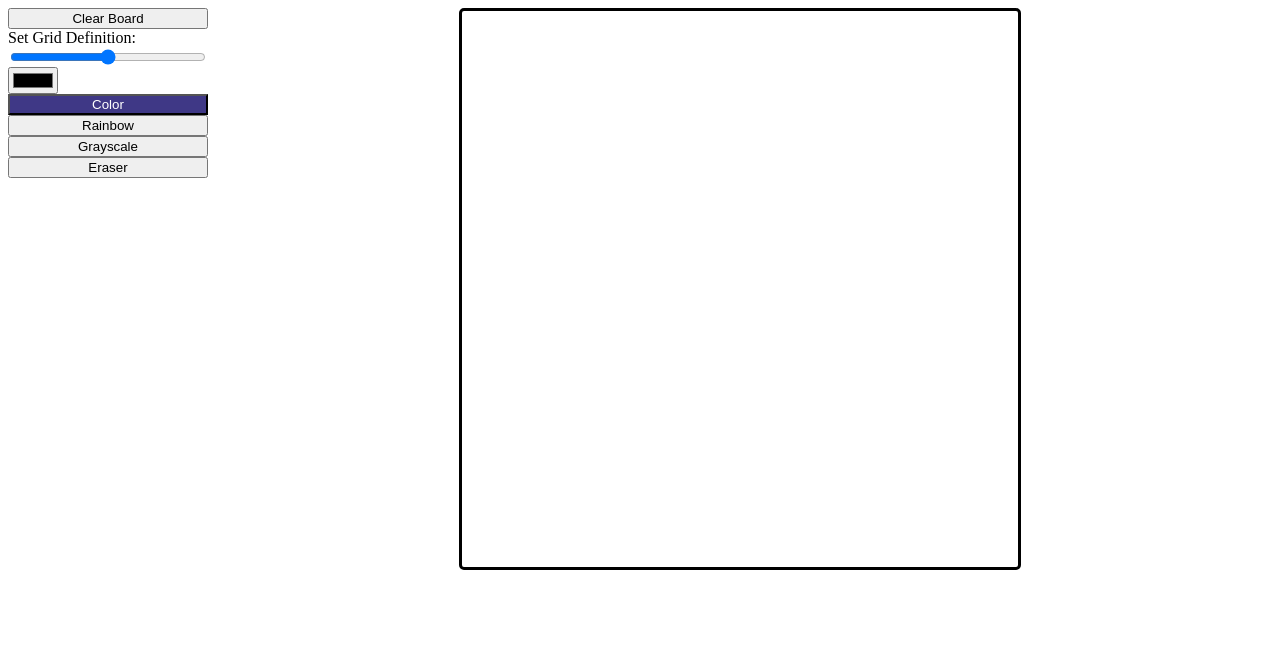
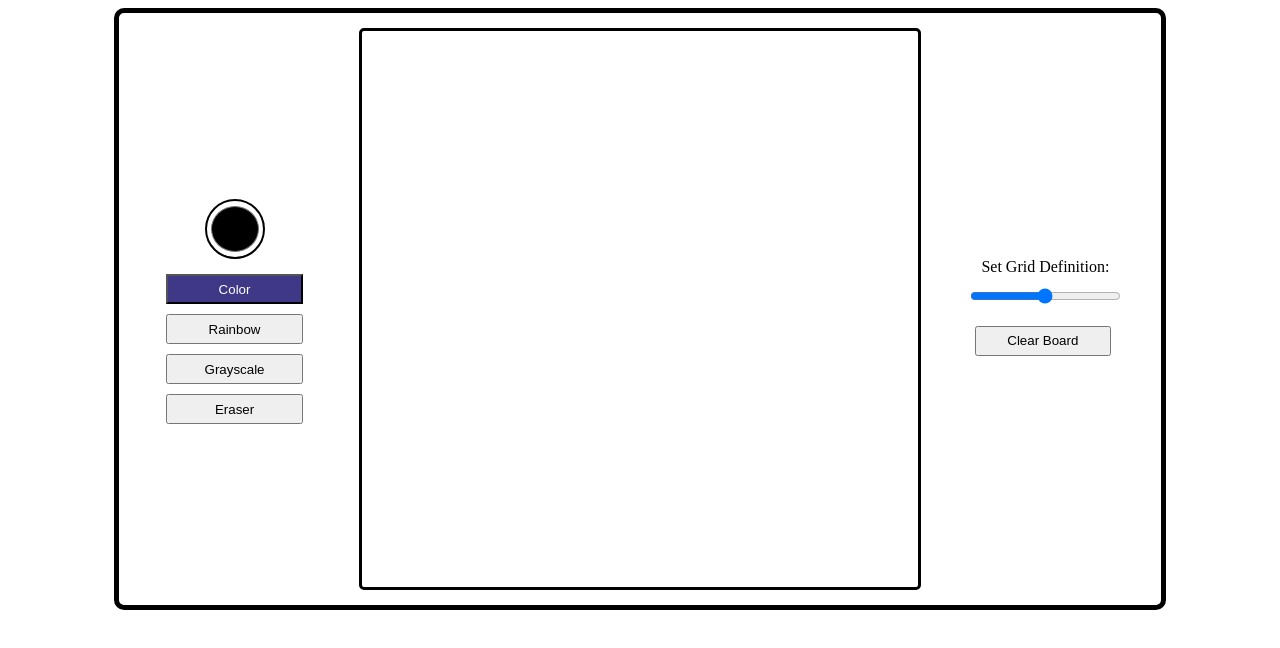
Before and after one commit to federico-palma/etch-a-sketch, a plain HTML site: page index.html in a window 1280 px wide. Drawn offline with Linux system fonts and the light colour scheme.

Commit message:
Added basic styling

```diff
--- a/index.html
+++ b/index.html
@@ -9,20 +9,25 @@
         <link rel="stylesheet" href="style.css">
     </head>
     <body>
-        <div id="settings">
-            <button id="btn-clear">Clear Board</button>
-            <label for="grid-def-slider">Set Grid Definition:</label>
-            <input name="grid-def-slider" type="range" id="grid-def-slider" min="16" max="100">
-            <div id="color-picker-div">
+        <main id="main">
+            <div id="color-settings">
                 <input type="color" id="colorPicker" value="#000000">
                 <button class="btn-mode btn-active" id="btn-color-mode">Color</button>
                 <button class="btn-mode" id="btn-rainbow-mode">Rainbow</button>
                 <button class="btn-mode" id="btn-grayscale-mode">Grayscale</button>
                 <button class="btn-mode" id="btn-eraser-mode">Eraser</button>
             </div>
-        </div>
 
-        <div id="grid-container"></div>
+            <div id="grid-container"></div>
+
+            <div id="settings">
+                <div id="slider-div">
+                    <label for="grid-def-slider">Set Grid Definition:</label>
+                    <input name="grid-def-slider" type="range" id="grid-def-slider" min="16" max="100">
+                </div>
+                <button id="btn-clear">Clear Board</button>
+            </div>
+        </main>
 
         <script src="script.js"></script>
     </body>
--- a/style.css
+++ b/style.css
@@ -1,3 +1,15 @@
+#main {
+    display: flex;
+    align-items: center;
+    justify-content: center;
+    margin: auto;
+    border: solid 5px black;
+    border-radius: 10px;
+    width: 80%;
+    padding: 15px;
+}
+
+/* Grid */
 #grid-container {
     margin: auto;
     width: 550px;
@@ -14,17 +26,64 @@
     height: 100%;
 }
 
-#settings {
-    display: grid;
-    width: 200px;
-    float: left;
+/* Color Settings */
+#color-settings {
+    display: flex;
+    flex-direction: column;
+    align-items: center;
+    width: 15%;
+    margin: auto;
 }
 
-#color-picker-div {
-    display: grid;
+#colorPicker {
+    margin: 10px;
+    background-color: transparent;
+    border: 2px black solid;
+    width: 60px;
+    height: 60px;
+    border-radius: 50%;
+}
+
+input[type="color"]::-webkit-color-swatch {
+	border-radius: 50%;
+}
+
+.btn-mode {
+    width: 90%;
+    height: 30px;
+    margin: 5px;
 }
 
 .btn-active{
     background-color: rgb(63, 56, 134);
     color: #ffffff;
 }
+
+/* Grid Settings */
+#settings {
+    width: 15%;
+    margin: auto;
+    display: flex;
+    flex-direction: column;
+}
+
+#slider-div {
+    width: 100%;
+    display: flex;
+    flex-direction: column;
+    justify-content: center;
+    align-items: center;
+}
+
+#grid-def-slider {
+    width: 100%;
+    height: 30px;
+    margin: 5px;
+}
+
+#btn-clear {
+    width: 90%;
+    height: 30px;
+    margin: 5px;
+    margin-top: 10px;
+}
```
